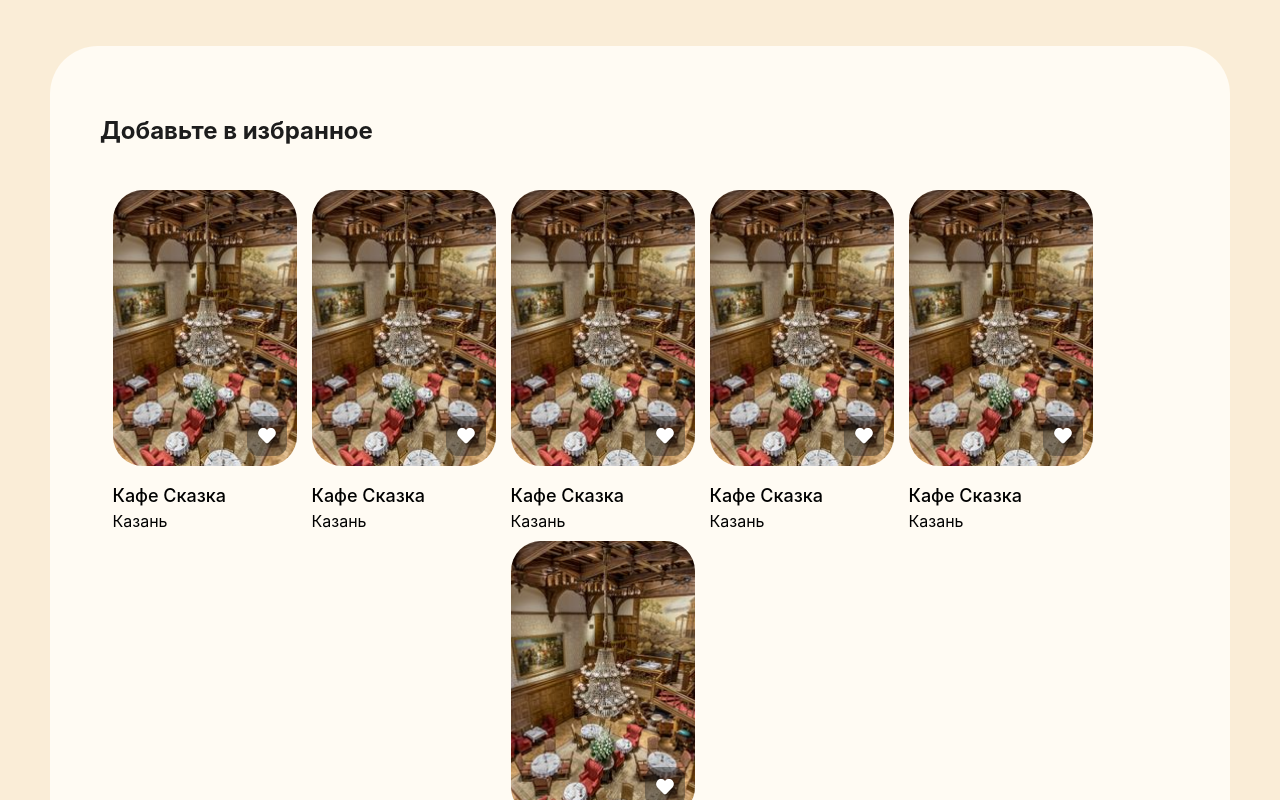
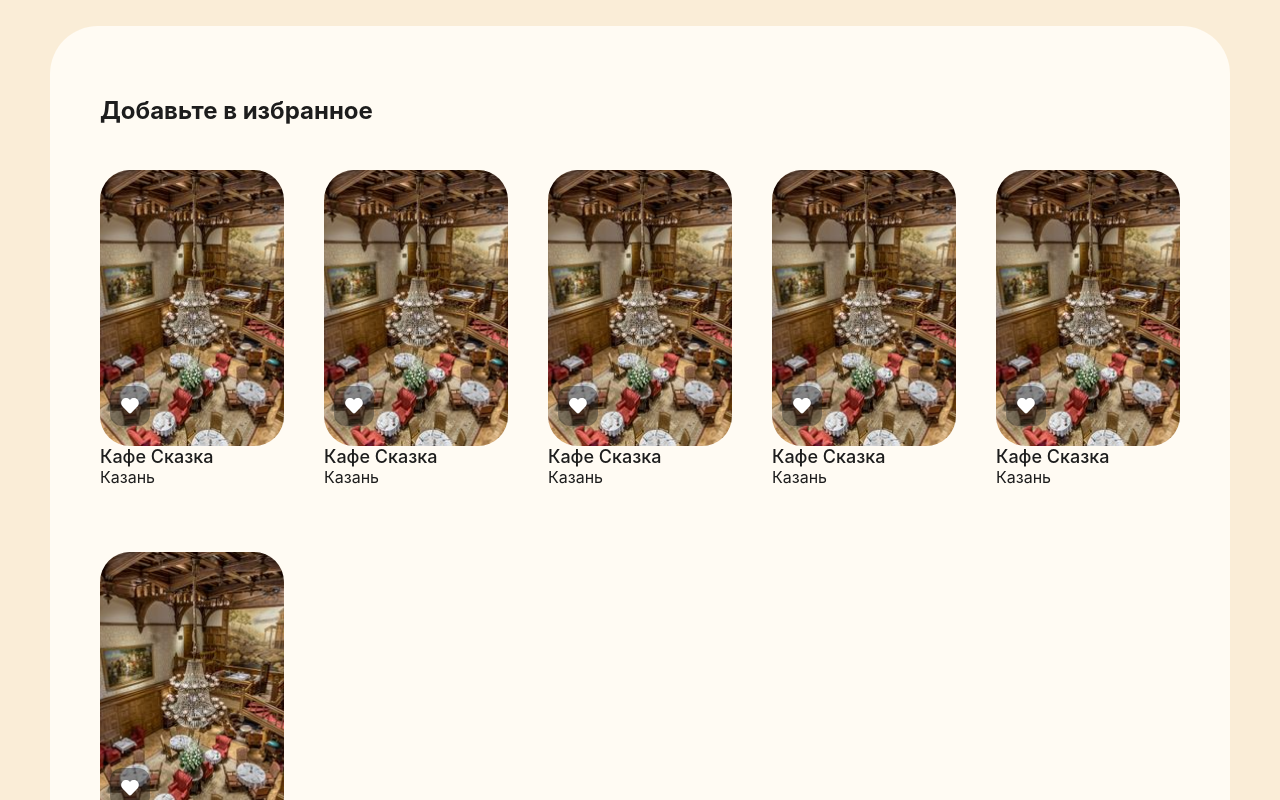
Before and after one commit to task-17-lct/frontend, a React (Create React App) app: page / in a window 1280 px wide. Shown: the part 2000-2800 px from the top of the page. Built offline with nearby package versions, Linux system fonts and the light colour scheme.

Commit message:
fix layout problems

```diff
--- a/src/elements/FavoriteCard/index.tsx
+++ b/src/elements/FavoriteCard/index.tsx
@@ -12,12 +12,15 @@ export const FavoriteCard:React.FC<FavoriteCardIE> = (props) =>{
 
     return (
         <div className="favoriteCard">
-            <div>
+            <div className="img-cnt">
                 <img className="imageFavoriteCard" src={props.imageURL}></img>
-                <img onClick={()=>setLiked(!liked)} className="likeButton" src={liked? 'likeButtonActive.svg':'likeButton.svg'}></img>
+                <img width={40} onClick={()=>setLiked(!liked)} className="likeButton" src={liked? 'likeButtonActive.svg':'likeButton.svg'}></img>
             </div>
-            <div className="titleFavoriteCard">{props.title}</div>
-            <div className="locationFavoriteCard">{props.location}</div>
+            <div className="tr-cnt">
+                <span className="titleFavoriteCard">{props.title}</span>
+                <br />
+                <span className="locationFavoriteCard">{props.location}</span>
+            </div>
         </div>
     );
 }
--- a/src/elements/FavoriteCard/style.css
+++ b/src/elements/FavoriteCard/style.css
@@ -1,20 +1,14 @@
 .favoriteCard{
-    display: flex;
-    flex-direction: column;
-    gap:5px;
-    margin-left: -35px;
+    display: block;
 }
 
 .imageFavoriteCard{
     border-radius: 30px;
-
 }
 .likeButton{
-    position: relative;
-    right: 50px;
-    bottom: 10px;
     cursor: pointer;
     transition: 0.3s;
+    transform: translateY(-60px) translateX(10px);
 }
 .likeButton:hover{
     transform: scale(1.1);
@@ -27,3 +21,10 @@
 .locationFavoriteCard{
     font-size: 16px;
 }
+.img-cnt{
+    display: flex;
+    flex-direction: column;
+}
+.tr-cnt{
+    transform: translateY(-40px);
+}
--- a/src/elements/Header/index.tsx
+++ b/src/elements/Header/index.tsx
@@ -3,6 +3,7 @@ import './style.css'
 
 export const RusPassHeader:React.FC = () =>{
     return(
+        <div className="padding">
             <div className="headerWrapper">
                 <div className="iconWrapper">
                     <img className="headerIcon" src='logo.svg'></img>
@@ -18,5 +19,7 @@ export const RusPassHeader:React.FC = () =>{
                     <img className="headerIcon" src='profile.svg'></img>
                 </div>
             </div>
+        </div>
+
     );
 }
--- a/src/elements/Header/style.css
+++ b/src/elements/Header/style.css
@@ -1,10 +1,13 @@
 .headerWrapper{
     height: 100px;
-    padding: 10px 50px;
     display: flex;
     align-items: center;
     justify-content: space-between;
-    width: calc(100%-100px);
+}
+.padding{
+    padding-left: 50px;
+    padding-right: 50px;
+    width: calc(100% - 100px);
 }
 
 .iconWrapper{
--- a/src/pages/Main/index.tsx
+++ b/src/pages/Main/index.tsx
@@ -52,7 +52,7 @@ export const Main: react.FC = () => {
          </div>
          <div className='mainCard'>
             <h2>Добавьте в избранное</h2>
-            <div className='cardWrapper' style={{gap:'10px'}}>
+            <div className='fav-wrapper'>
                <FavoriteCard {...favoriteCardProps}></FavoriteCard>
                <FavoriteCard {...favoriteCardProps}></FavoriteCard>
                <FavoriteCard {...favoriteCardProps}></FavoriteCard>
--- a/src/pages/Main/style.css
+++ b/src/pages/Main/style.css
@@ -7,14 +7,26 @@
     gap:25px;
     border-radius: 48px;
     padding: 50px;
+    width: calc(100% - 200px);
+}
+.mainCard>h2{
+    display: inline-block;
+    width: 400px;
 }
 
 .cardWrapper{
-    display: flex;
+    display: inline-flex;
     flex-direction: row;
     flex-wrap: wrap;
     gap:25px;
     justify-content: center;
+}
+
+.fav-wrapper{
+    display: flex;
+    justify-content: space-between;
+    gap: 25px;
+    flex-wrap: wrap;
 }
 
 .grey{
```
Lines whose indentation alone changed are shown as unchanged.
